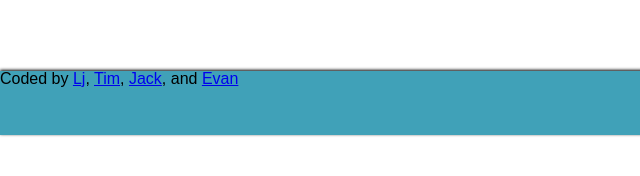
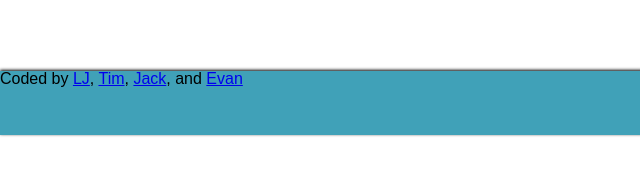
Before and after one commit to ljjolley/201-Final-Project, a plain HTML site: page index.html in a window 1280 px wide. Shown: the part 256-432 px from the top of the page, 0-640 px from the left. Drawn offline with Linux system fonts and the light colour scheme.

Commit message:
Changed LJ's name to Capital in both letters

```diff
--- a/index.html
+++ b/index.html
@@ -49,7 +49,7 @@
 
   <footer>
     <p>Coded by
-      <a href="https://www.linkedin.com/in/ljjolley/">Lj</a>,
+      <a href="https://www.linkedin.com/in/ljjolley/">LJ</a>,
       <a href="https://www.linkedin.com/in/timothy-li-052774107/">Tim</a>,
       <a href="https://www.linkedin.com/in/jackteasell/">Jack</a>, and
       <a href="https://www.linkedin.com/in/evanslaton/">Evan</a>
```
Also changed, not shown: editor.html (+1 -1 lines).
